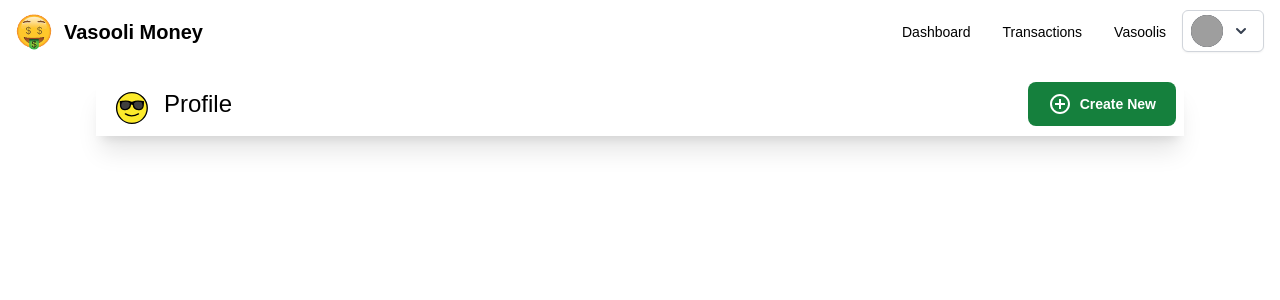
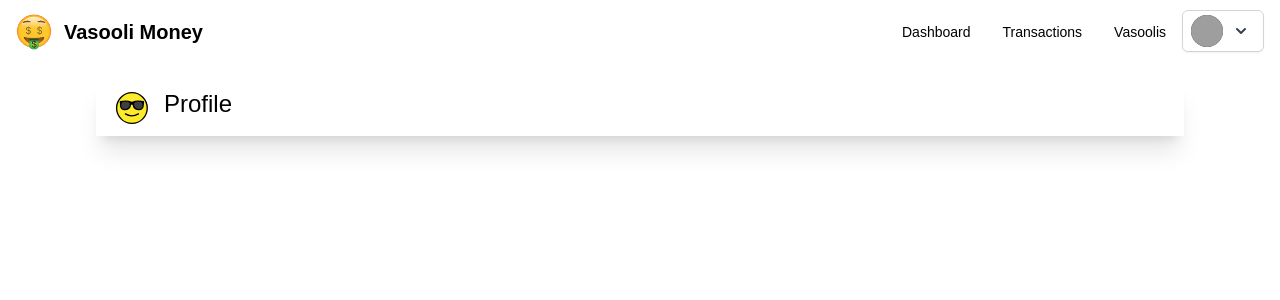
Before and after one commit to Mayank-MP05/vasooli-2.0-frontend, a Next.js app: page /profile in a window 1280 px wide. Shown: the top 300 px of the page. Built offline with nearby package versions, Linux system fonts and the light colour scheme; grey boxes are pictures that could not be loaded.

Commit message:
IconWrapper createNew button conditional visibility #11

```diff
--- a/components/common/icon-wrapper.tsx
+++ b/components/common/icon-wrapper.tsx
@@ -4,9 +4,15 @@ type inputProps = {
   icon?: string;
   size?: number;
   headerTitle?: string;
+  showCreateNewBtn?: Boolean;
 };
 
-const IconWrapper = ({ icon, size, headerTitle }: inputProps): JSX.Element => {
+const IconWrapper = ({
+  icon,
+  size,
+  headerTitle,
+  showCreateNewBtn = false,
+}: inputProps): JSX.Element => {
   return (
     <div className="flex flex-row justify-start items-center cursor-pointer">
       <div className="flex flex-row p-1 justify-center items-center">
@@ -15,7 +21,7 @@ const IconWrapper = ({ icon, size, headerTitle }: inputProps): JSX.Element => {
           {headerTitle}
         </h4>
       </div>
-
+      {showCreateNewBtn && (
         <button
           type="button"
           className="flex ml-auto flex-row p-1 justify-center items-center focus:outline-none text-white bg-green-700 hover:bg-green-800 focus:ring-4 focus:ring-green-300 font-medium rounded-lg text-sm px-5 py-2.5 mr-2 mb-2 dark:bg-green-600 dark:hover:bg-green-700 dark:focus:ring-green-800"
@@ -36,6 +42,7 @@ const IconWrapper = ({ icon, size, headerTitle }: inputProps): JSX.Element => {
 
           <p className="font-bold mx-auto">Create New</p>
         </button>
+      )}
     </div>
   );
 };
--- a/pages/transactions/index.tsx
+++ b/pages/transactions/index.tsx
@@ -6,6 +6,7 @@ const Transactions = () => {
     <IconWrapper
       icon={`/static/transactions-icon.svg`}
       headerTitle="Transaction"
+      showCreateNewBtn
     />
   );
 };
--- a/pages/vasoolis/index.tsx
+++ b/pages/vasoolis/index.tsx
@@ -6,6 +6,7 @@ const Vasoolis = () => {
     <IconWrapper
       icon={`/static/vasooli-money-bag-icon.svg`}
       headerTitle="Vasoolis"
+      showCreateNewBtn
     />
   );
 };
```
Also changed, not shown: pages/dashboard/index.tsx (+6 -1 lines). Lines whose indentation alone changed are shown as unchanged.
